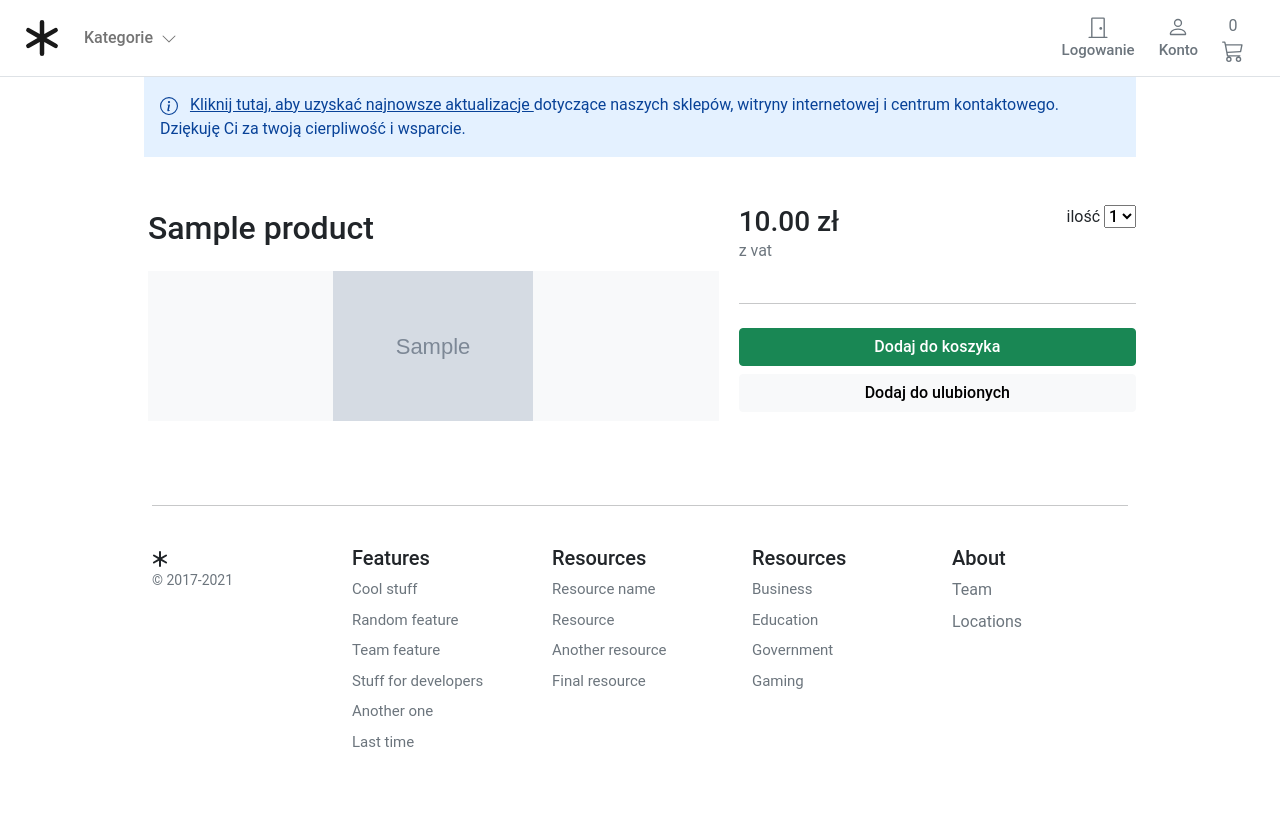
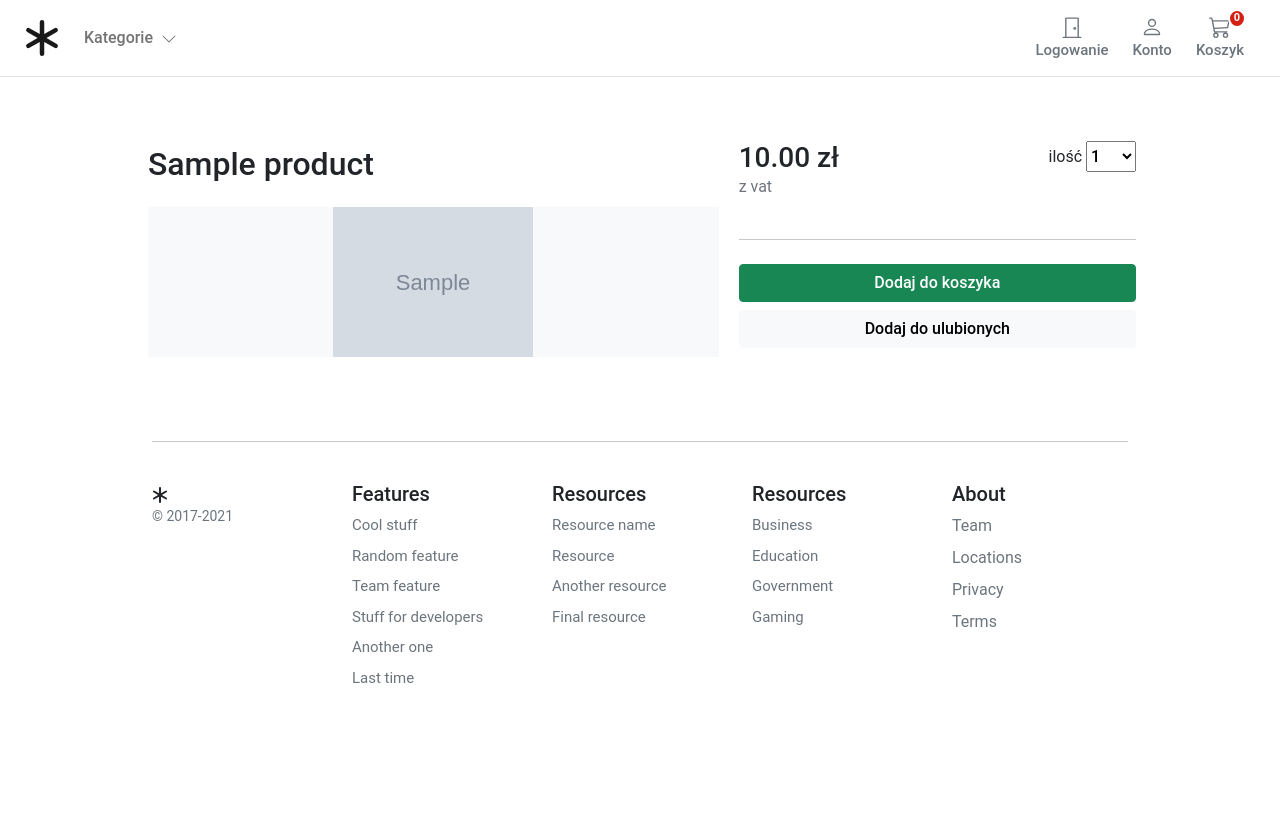
Before and after one commit to marcinpelszyk/Django, a Django app: a page that uses Sklep zielarski/templates/base.html in a window 1280 px wide. After the commit the page ends 683 px from the top, so only its background shows below. Run offline with Django 3.2, Linux system fonts and the light colour scheme; tables that the repository leaves empty hold one stand-in row (values such as "Sample post"); grey boxes marked "Sample" are stand-in pictures.

Commit message:
Refactoring basket

```diff
--- a/Sklep zielarski/static/core/css/base.css
+++ b/Sklep zielarski/static/core/css/base.css
@@ -71,6 +71,41 @@ html, body, p, div{
     }
 }
 
+/* Basket Menu */
+
+.basket-qty
+{
+    color: #fff;
+    background: #d42114;
+    border: 2px solid #fff;
+    border-radius: 50%;
+    text-align: center;
+    font-size: 11px;
+    height: 15px;
+    width: 14px;
+    position: absolute;
+    box-sizing: content-box;
+    font-weight: 600;
+    display: flex;
+    justify-content: center;
+    align-items: center;
+    top: 1px;
+    right: 10px;
+}
+
+.basket-btn
+{
+    position: relative;
+}
+
+.basket-btn:hover, .basket-btn:focus, .basket-btn:active, .basket-btn.active
+{
+    color:#d42114;
+    transition-duration: 0.4s;
+    background-color: #fff;
+}
+
+
 /* Footer */
 
 .footer > div > div > ul > li{
--- a/Sklep zielarski/static/store/css/store.css
+++ b/Sklep zielarski/static/store/css/store.css
@@ -1,12 +1,5 @@
-.container {
-    max-width: 1000px;
-}
-
-.h6 {
-    width:50px;
-    height:40px;
-}
 .store-select-dropdown
 {
+    width: 50px;
     height: 31px;
 }
--- a/Sklep zielarski/store/views.py
+++ b/Sklep zielarski/store/views.py
@@ -11,7 +11,7 @@ def product_all(request):
 
 def category_list(request, category_slug=None):
     category = get_object_or_404(Category, slug=category_slug)
-    products = Product.objects.filter(category=category)
+    products = Product.products.filter(category=category)
     paginator = Paginator(products, 10)
     page = request.GET.get('page')
     try:
--- a/Sklep zielarski/templates/base.html
+++ b/Sklep zielarski/templates/base.html
@@ -4,39 +4,39 @@
 
 <head>
   <meta charset="utf-8" />
-    <title>{% block title %}Sklep - niskie ceny Olejów i inne{% endblock %}</title>
+  <title>{% block title %}Store - Low Prices in Books & more{% endblock %}</title>
   <meta name="viewport" content="width=device-width, initial-scale=1">
-    <link href="https://cdn.jsdelivr.net/npm/bootstrap@5.0.0-beta1/dist/css/bootstrap.min.css"
-          rel="stylesheet" integrity="sha384-giJF6kkoqNQ00vy+HMDP7azOuL0xtbfIcaT9wjKHr8RbDVddVHyTfAAsrekwKmP1"
-          crossorigin="anonymous">
-     <script src="https://code.jquery.com/jquery-3.5.1.min.js"
-        integrity="sha256-9/aliU8dGd2tb6OSsuzixeV4y/faTqgFtohetphbbj0=" crossorigin="anonymous"></script>
+  <link href="https://cdn.jsdelivr.net/npm/bootstrap@5.0.0-beta1/dist/css/bootstrap.min.css" rel="stylesheet"
+    integrity="sha384-giJF6kkoqNQ00vy+HMDP7azOuL0xtbfIcaT9wjKHr8RbDVddVHyTfAAsrekwKmP1" crossorigin="anonymous">
+  <script src="https://code.jquery.com/jquery-3.5.1.min.js" integrity="sha256-9/aliU8dGd2tb6OSsuzixeV4y/faTqgFtohetphbbj0=" crossorigin="anonymous">
+  </script>
   <script src="https://cdn.jsdelivr.net/npm/bootstrap@5.0.0-beta1/dist/js/bootstrap.bundle.min.js"
-            integrity="sha384-ygbV9kiqUc6oa4msXn9868pTtWMgiQaeYH7/t7LECLbyPA2x65Kgf80OJFdroafW"
-            crossorigin="anonymous"></script>
+    integrity="sha384-ygbV9kiqUc6oa4msXn9868pTtWMgiQaeYH7/t7LECLbyPA2x65Kgf80OJFdroafW" crossorigin="anonymous">
+  </script>
   <link rel="stylesheet" href="{% static 'core/css/base.css' %}">
-    {% block stylesheet %}{% endblock %}
+  <link rel="stylesheet" href="{% block stylesheet %}{% endblock %}">
+
 </head>
 
 <body>
-    <header>
+  <header class="pb-3">
     <nav class="navbar navbar-expand-md navbar-light bg-white border-bottom">
       <div class="container-fluid px-md-4">
         <div class="d-flex w-100 navbar-collapse">
           <a class="navbar-brand d-flex-inline" href="/">
-                        <svg xmlns="http://www.w3.org/2000/svg" width="36" height="36" fill="currentColor"
-                            class="bi bi-asterisk" viewBox="0 0 16 16">
+            <svg xmlns="http://www.w3.org/2000/svg" width="36" height="36" fill="currentColor" class="bi bi-asterisk"
+              viewBox="0 0 16 16">
               <path
                 d="M8 0a1 1 0 0 1 1 1v5.268l4.562-2.634a1 1 0 1 1 1 1.732L10 8l4.562 2.634a1 1 0 1 1-1 1.732L9 9.732V15a1 1 0 1 1-2 0V9.732l-4.562 2.634a1 1 0 1 1-1-1.732L6 8 1.438 5.366a1 1 0 0 1 1-1.732L7 6.268V1a1 1 0 0 1 1-1z" />
             </svg>
           </a>
           <ul class="navbar-nav me-auto mb-2 mb-md-0">
             <li class="nav-item dropdown">
-                            <a class="nav-link dropdown-toggle d-none d-md-block fw500" href="#" id="navbarDropdown"
-                                role="button" data-bs-toggle="dropdown" aria-expanded="false">
+              <a class="nav-link dropdown-toggle d-none d-md-block fw500" href="#" id="navbarDropdown" role="button"
+                data-bs-toggle="dropdown" aria-expanded="false">
                 Kategorie
-                                <i class="ps-1"><svg xmlns="http://www.w3.org/2000/svg" width="16" height="16"
-                                        fill="currentColor" class="bi bi-chevron-down" viewBox="0 0 16 16">
+                <i class="ps-1"><svg xmlns="http://www.w3.org/2000/svg" width="16" height="16" fill="currentColor"
+                    class="bi bi-chevron-down" viewBox="0 0 16 16">
                     <path fill-rule="evenodd"
                       d="M1.646 4.646a.5.5 0 0 1 .708 0L8 10.293l5.646-5.647a.5.5 0 0 1 .708.708l-6 6a.5.5 0 0 1-.708 0l-6-6a.5.5 0 0 1 0-.708z" />
                   </svg></i>
@@ -44,7 +44,7 @@
               <ul class="dropdown-menu rounded-0 border-0" aria-labelledby="navbarDropdown">
                 <li><a class="dropdown-item" href="{% url 'store:store_home' %}">Wszystko</a></li>
                 {% for c in categories %}
-                                <li {% if category.slug == c.slug %} class="selected" {% endif %}>
+                <li {% if category.slug == c.slug %}class="selected" {% endif %}>
                   <a class="dropdown-item" href="{{ c.get_absolute_url }}">{{ c.name|title }}</a>
                 </li>
                 {% endfor %}
@@ -55,8 +55,8 @@
             data-bs-target="#navbarCollapse" aria-controls="navbarCollapse" aria-expanded="false"
             aria-label="Toggle navigation">
             <div>
-                            <svg xmlns="http://www.w3.org/2000/svg" width="22" height="22" fill="currentColor"
-                                class="bi bi-list" viewBox="0 0 16 16">
+              <svg xmlns="http://www.w3.org/2000/svg" width="22" height="22" fill="currentColor" class="bi bi-list"
+                viewBox="0 0 16 16">
                 <path fill-rule="evenodd"
                   d="M2.5 11.5A.5.5 0 0 1 3 11h10a.5.5 0 0 1 0 1H3a.5.5 0 0 1-.5-.5zm0-4A.5.5 0 0 1 3 7h10a.5.5 0 0 1 0 1H3a.5.5 0 0 1-.5-.5zm0-4A.5.5 0 0 1 3 3h10a.5.5 0 0 1 0 1H3a.5.5 0 0 1-.5-.5z" />
               </svg>
@@ -91,15 +91,15 @@
             <span class="fs15 fw500">Logowanie</span>
           </a>
           {% endif %}
+
+
           <a type="button" role="button" href="{% url 'account:dashboard' %}"
             class="btn btn-outline-secondary border-0 basket-btn">
             <div>
-                            <svg xmlns="http://www.w3.org/2000/svg" width="22" height="22" fill="currentColor"
-                                class="bi bi-person" viewBox="0 0 16 16">
+              <svg xmlns="http://www.w3.org/2000/svg" width="22" height="22" fill="currentColor" class="bi bi-person"
+                viewBox="0 0 16 16">
                 <path
-                                    d="M8 8a3 3 0 1 0 0-6 3 3 0 0 0 0 6zm2-3a2 2 0 1 1-4 0 2 2 0 0 1 4 0zm4 8c0 1-1 1-1
-                                     1H3s-1 0-1-1 1-4 6-4 6 3 6 4zm-1-.004c-.001-.246-.154-.986-.832-1.664C11.516 10.68
-                                      10.289 10 8 10c-2.29 0-3.516.68-4.168 1.332-.678.678-.83 1.418-.832 1.664h10z" />
+                  d="M8 8a3 3 0 1 0 0-6 3 3 0 0 0 0 6zm2-3a2 2 0 1 1-4 0 2 2 0 0 1 4 0zm4 8c0 1-1 1-1 1H3s-1 0-1-1 1-4 6-4 6 3 6 4zm-1-.004c-.001-.246-.154-.986-.832-1.664C11.516 10.68 10.289 10 8 10c-2.29 0-3.516.68-4.168 1.332-.678.678-.83 1.418-.832 1.664h10z" />
               </svg>
             </div>
             <span class="fs15 fw500">Konto</span>
@@ -118,26 +118,21 @@
             </div>
             {% endwith %}
             <div>
-                            <svg xmlns="http://www.w3.org/2000/svg" width="22" height="22" fill="currentColor"
-                                class="bi bi-cart3" viewBox="0 0 16 16">
+              <svg xmlns="http://www.w3.org/2000/svg" width="22" height="22" fill="currentColor" class="bi bi-cart3"
+                viewBox="0 0 16 16">
                 <path
-                                    d="M0 1.5A.5.5 0 0 1 .5 1H2a.5.5 0 0 1 .485.379L2.89 3H14.5a.5.5 0 0 1
-                                    .49.598l-1 5a.5.5 0 0 1-.465.401l-9.397.472L4.415 11H13a.5.5
-                                     0 0 1 0 1H4a.5.5 0 0 1-.491-.408L2.01 3.607 1.61 2H.5a.5.5 0 0 1-.5-.5zM3.102
-                                      4l.84 4.479 9.144-.459L13.89 4H3.102zM5 12a2 2 0 1 0 0 4 2 2 0 0 0 0-4zm7 0a2
-                                       2 0 1 0 0 4 2 2 0 0 0 0-4zm-7 1a1 1 0 1 1 0 2 1 1 0 0 1 0-2zm7
-                                        0a1 1 0 1 1 0 2 1 1 0 0 1 0-2z" />
+                  d="M0 1.5A.5.5 0 0 1 .5 1H2a.5.5 0 0 1 .485.379L2.89 3H14.5a.5.5 0 0 1 .49.598l-1 5a.5.5 0 0 1-.465.401l-9.397.472L4.415 11H13a.5.5 0 0 1 0 1H4a.5.5 0 0 1-.491-.408L2.01 3.607 1.61 2H.5a.5.5 0 0 1-.5-.5zM3.102 4l.84 4.479 9.144-.459L13.89 4H3.102zM5 12a2 2 0 1 0 0 4 2 2 0 0 0 0-4zm7 0a2 2 0 1 0 0 4 2 2 0 0 0 0-4zm-7 1a1 1 0 1 1 0 2 1 1 0 0 1 0-2zm7 0a1 1 0 1 1 0 2 1 1 0 0 1 0-2z" />
               </svg>
             </div>
-                        <span class="fs15 fw500"></span>
+            <span class="fs15 fw500">Koszyk</span>
           </a>
         </div>
         <div class="d-md-none d-lg-none d-xl-none">
           <div class="collapse navbar-collapse" id="navbarCollapse">
             <ul class="navbar-nav me-auto mb-2 mb-md-0">
-                            <li><a class="dropdown-item" href="{% url 'store:product_all' as product_all_url %}">Wszystkie</a></li>
+              <li><a class="dropdown-item" href="{% url 'store:store_home' %}">Wszystkie</a></li>
               {% for c in categories %}
-                            <li {% if category.slug == c.slug %}class="selected"{% endif %}>
+              <li {% if category.slug == c.slug %}class="selected" {% endif %}>
                 <a class="dropdown-item" href="{{ c.get_absolute_url }}">{{ c.name|title }}</a>
               </li>
               {% endfor %}
@@ -145,25 +140,25 @@
           </div>
         </div>
         <form class="d-flex w-100 d-md-none">
-                    <input class="form-control me-2" type="search" aria-label="Search">
+          <input class="form-control me-2" type="search" placeholder="Search products or FAQ" aria-label="Search">
           <button class="btn btn-outline-secondary" type="submit">Szukaj</button>
         </form>
       </div>
     </nav>
   </header>
-    <main>
+
+  <main class="pt-5">
     <div id="content">{% block content %} {% endblock %}</div>
   </main>
+
   <footer class="container py-5 footer">
     <hr>
     <div class="row pt-4">
       <div class="col-12 col-md">
-                <svg xmlns="http://www.w3.org/2000/svg" width="16" height="16" fill="currentColor"
-                    class="bi bi-asterisk" viewBox="0 0 16 16">
+        <svg xmlns="http://www.w3.org/2000/svg" width="16" height="16" fill="currentColor" class="bi bi-asterisk"
+          viewBox="0 0 16 16">
           <path
-                        d="M8 0a1 1 0 0 1 1 1v5.268l4.562-2.634a1 1 0 1 1 1 1.732L10 8l4.562 2.634a1 1 0 1 1-1 1.732L9
-                         9.732V15a1 1 0 1 1-2 0V9.732l-4.562 2.634a1 1 0 1 1-1-1.732L6
-                          8 1.438 5.366a1 1 0 0 1 1-1.732L7 6.268V1a1 1 0 0 1 1-1z" />
+            d="M8 0a1 1 0 0 1 1 1v5.268l4.562-2.634a1 1 0 1 1 1 1.732L10 8l4.562 2.634a1 1 0 1 1-1 1.732L9 9.732V15a1 1 0 1 1-2 0V9.732l-4.562 2.634a1 1 0 1 1-1-1.732L6 8 1.438 5.366a1 1 0 0 1 1-1.732L7 6.268V1a1 1 0 0 1 1-1z" />
         </svg>
         <small class="d-block mb-3 text-muted">&copy; 2017-2021</small>
       </div>
@@ -201,9 +196,12 @@
         <ul class="list-unstyled">
           <li><a class="link-secondary text-decoration-none" href="#">Team</a></li>
           <li><a class="link-secondary text-decoration-none" href="#">Locations</a></li>
+          <li><a class="link-secondary text-decoration-none" href="#">Privacy</a></li>
+          <li><a class="link-secondary text-decoration-none" href="#">Terms</a></li>
         </ul>
       </div>
     </div>
   </footer>
 </body>
+
 </html>
--- a/Sklep zielarski/templates/store/single.html
+++ b/Sklep zielarski/templates/store/single.html
@@ -1,7 +1,6 @@
-{% extends '../base.html' %}
+{% extends "../base.html" %}
 {% load static %}
-
-{% block stylesheet %}<link rel="stylesheet" href="{% static 'store/css/store.cc' %}">{% endblock %}
+{% block stylesheet %}{% static 'store/css/store.css' %}{% endblock %}
 {% block title %}
 {% if product %}{{ product.title }}{% else %}Produkty{% endif %}
 {% endblock %}
@@ -12,29 +11,12 @@
   <div class="container">
 
     <div class="row g-3">
-          <div class="alert alert-primary fw600 rounded-0 border-0 py-3" role="alert">
-      <svg xmlns="http://www.w3.org/2000/svg" width="18" height="18" fill="currentColor" class="bi bi-info-circle me-2"
-        viewBox="0 0 16 16">
-        <path d="M8 15A7 7 0 1 1 8 1a7 7 0 0 1 0 14zm0 1A8 8 0 1 0 8 0a8 8 0 0 0 0 16z" />
-        <path
-          d="M8.93 6.588l-2.29.287-.082.38.45.083c.294.07.352.176.288.469l-.738 3.468c-.194.897.105 1.319.808 1.319.545
-           0 1.178-.252 1.465-.598l.088-.416c-.2.176-.492.246-.686.246-.275 0-.375-.193-.304-.533L8.93 6.588zM9
-            4.5a1 1 0 1 1-2 0 1 1 0 0 1 2 0z" />
-      </svg>
-      <u>Kliknij tutaj, aby uzyskać najnowsze aktualizacje </u> dotyczące naszych sklepów,
-              witryny internetowej i centrum kontaktowego. Dziękuję Ci za
-       twoją cierpliwość i wsparcie.
-    </div>
-        <div class="col-12 d-flex justify-content-between">
-
-        </div>
-
         <div class="col-md-5 ps-3 col-lg-5 order-md-last p-0 order-1">
             <div class="d-grid gap-2">
-
             <div class="d-flex d-flex-inline justify-content-between">
-            <div><span class="h3">{{ product.price }} zł</span><p class="text-muted">z vat</p></div>
-                   <div class="">
+            <div><span class="h3">{{ product.price }} zł</span><p class="text-muted">z vat</p>
+            </div>
+                <div>
                    <label for="select">ilość</label>
                    <select id="select" class="h6 store-select-dropdown">
                        <option value="1">1</option>
```
Also changed, not shown: Sklep zielarski/static/account/css/account.css (added, +9 -0 lines), Sklep zielarski/static/basket/css/basket.css (deleted, +0 -28 lines), Sklep zielarski/static/payment/css/payment.css (added, +13 -0 lines), Sklep zielarski/templates/account/registration/login.html (+0 -15 lines), Sklep zielarski/templates/basket/summary.html (+8 -10 lines), Sklep zielarski/templates/payment/home.html (+0 -16 lines). Lines whose indentation alone changed are shown as unchanged.
